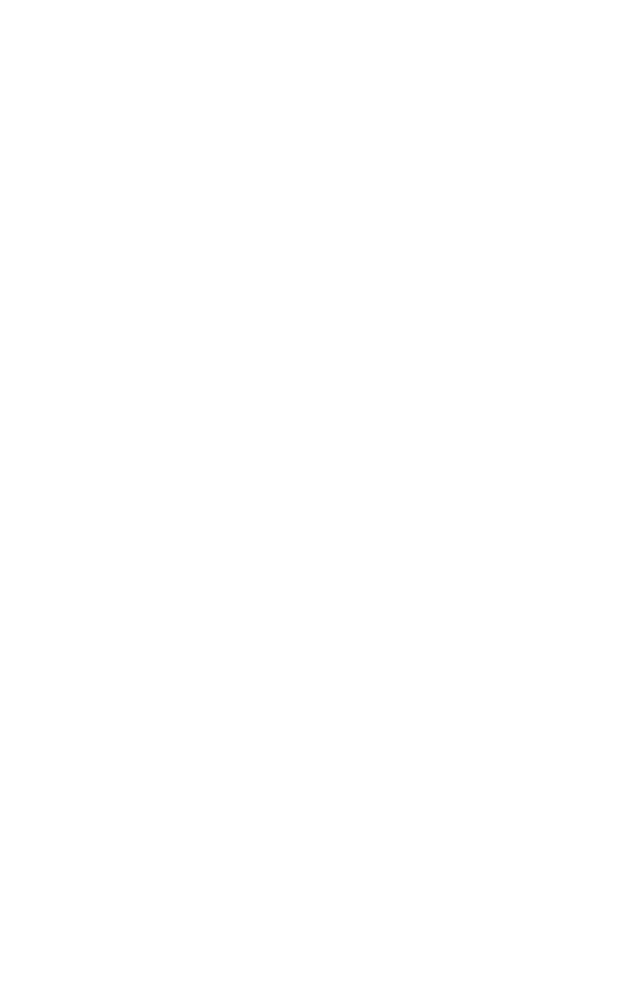
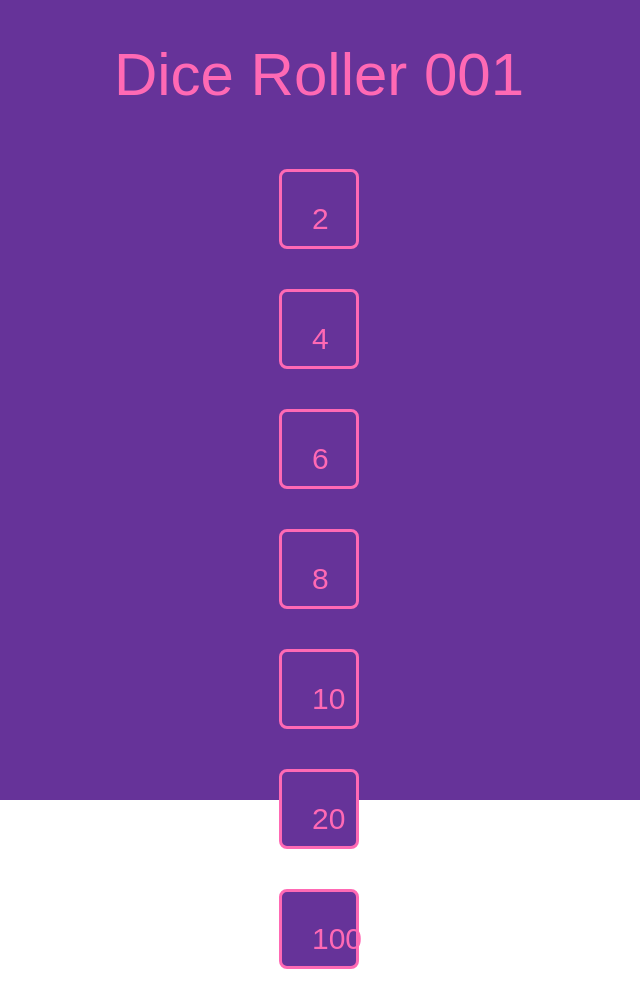
Before and after one commit to Ben2099/dice-roller-001, a website: page index.html in a window 1280 px wide. Shown: the whole page, without its empty margins (321-961 px from the left). Before the commit the page ends 800 px from the top, so only its background shows below. Drawn offline with Linux system fonts and the light colour scheme.

Commit message:
dice working

```diff
--- a/index.html
+++ b/index.html
@@ -1,8 +1,63 @@
+<style>
+  * {
+    padding: 0;
+    margin: 0;
+  }
+  .container {
+    text-align: center;
+    background-color: rebeccapurple;
+    height: 100%;
+  }
+  .title {
+    font-size: 60px;
+    font-family: sans-serif;
+    padding: 40px;
+    color: hotpink;
+  }
+  .dice {
+    padding: 30px;
+    background-color: rebeccapurple;
+    border: 3px solid hotpink;
+    border-radius: 8px;
+    color: hotpink;
+    font-size: 30px;
+    height: 80px;
+    width: 80px;
+  }
+  .dice-tray {
+    padding: 20px;
+  }
+</style>
+
+<div class="container">
+  <div class="title">Dice Roller 001</div>
+  <div class="dice-tray">
+    <button class="dice" onclick="handleButtonClick(6)">2</button>
+  </div>
+  <div class="dice-tray">
+    <button class="dice" onclick="handleButtonClick(20)">4</button>
+  </div>
+  <div class="dice-tray">
+    <button class="dice" onclick="handleButtonClick(6)">6</button>
+  </div>
+  <div class="dice-tray">
+    <button class="dice" onclick="handleButtonClick(6)">8</button>
+  </div>
+  <div class="dice-tray">
+    <button class="dice" onclick="handleButtonClick(6)">10</button>
+  </div>
+  <div class="dice-tray">
+    <button class="dice" onclick="handleButtonClick(6)">20</button>
+  </div>
+  <div class="dice-tray">
+    <button class="dice" onclick="handleButtonClick(6)">100</button>
+  </div>
+
   <script>
     // click button
     //function to handle the button click
-  function handleButtonClick() {
-    let roll = rollTheDice(20);
+    function handleButtonClick(dice) {
+      let roll = rollTheDice(dice);
       displayTheResult(roll);
     }
     // rolled a dice
@@ -20,5 +75,6 @@
       alert(result);
     }
     // ready to go again
-  handleButtonClick();
+    //handleButtonClick();
   </script>
+</div>
```
Lines whose indentation alone changed are shown as unchanged.
